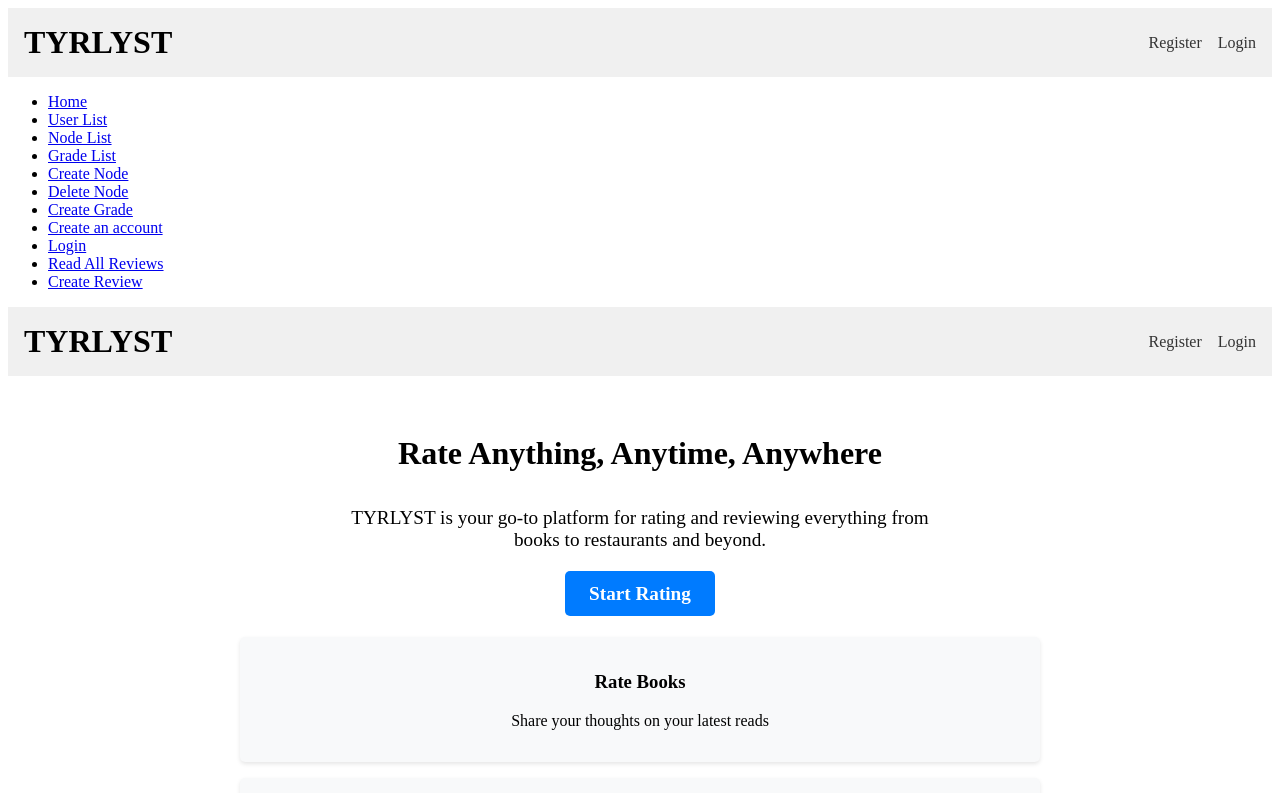
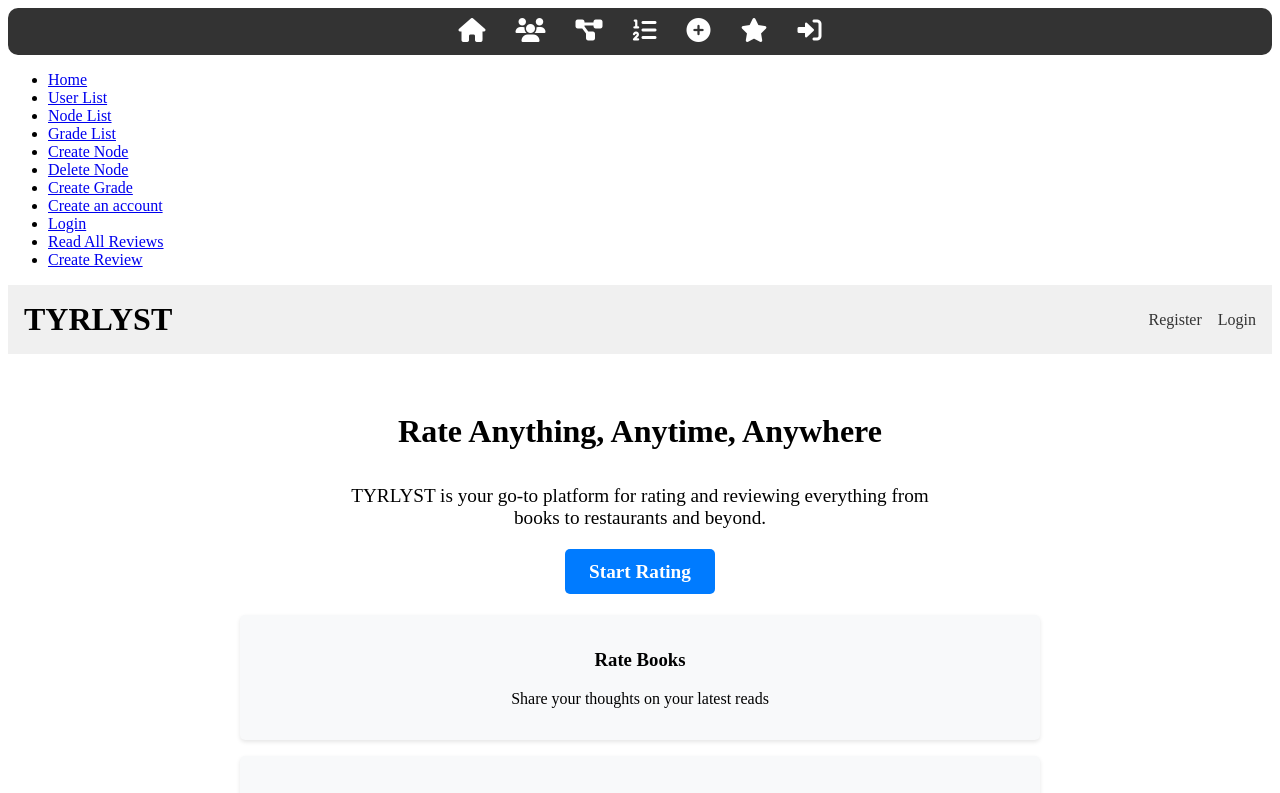
Before and after one commit to jcruzaxaeon/vx000, a React (Vite) app in the folder client/: page / in a window 1280 px wide. Shown: the top 793 px of the page. Built offline with nearby package versions, Linux system fonts and the light colour scheme.

Commit message:
add icon nav-bar

```diff
--- a/client/index.html
+++ b/client/index.html
@@ -3,6 +3,7 @@
   <head>
     <meta charset="UTF-8" />
     <link rel="icon" type="image/svg+xml" href="/vite.svg" />
+    <link rel="stylesheet" href="https://cdnjs.cloudflare.com/ajax/libs/font-awesome/6.1.1/css/all.min.css">
     <meta name="viewport" content="width=device-width, initial-scale=1.0" />
     <title>VX0</title>
   </head>
--- a/client/src/App.jsx
+++ b/client/src/App.jsx
@@ -7,6 +7,7 @@ import { Routes, Route, Link } from 'react-router-dom';
 import UserList from './components/UserList';
 import NodeList from './components/NodeList';
 import { useState } from 'react';
+import IconNavHeader from './components/IconNavHeader';
 import Landing from './components/Landing';
 import Header from './components/Header';
 import CreateNode from './components/CreateNode';
@@ -23,7 +24,8 @@ function App() {
 
   return (
     <>
-      <Header />
+      {/* <Header /> */}
+      <IconNavHeader />
       <nav>
         <ul>
           <li><Link to="/">Home</Link></li>
--- /dev/null
+++ b/client/src/components/IconNavHeader.jsx
@@ -0,0 +1,53 @@
+
+
+// ./client/src/components/IconNavHeader.jsx
+
+import React from 'react';
+import { Link } from 'react-router-dom';
+import '../styles/IconNavHeader.css';
+
+function IconNavHeader() {
+  return (
+    <nav className="icon-nav-header">
+      <ul>
+        <li>
+          <Link to="/" title="Home">
+            <i className="fas fa-home"></i>
+          </Link>
+        </li>
+        <li>
+          <Link to="/api/users" title="User List">
+            <i className="fas fa-users"></i>
+          </Link>
+        </li>
+        <li>
+          <Link to="/nodes" title="Node List">
+            <i className="fas fa-project-diagram"></i>
+          </Link>
+        </li>
+        <li>
+          <Link to="/grades" title="Grade List">
+            <i className="fas fa-list-ol"></i>
+          </Link>
+        </li>
+        <li>
+          <Link to="/nodes/create" title="Create Node">
+            <i className="fas fa-plus-circle"></i>
+          </Link>
+        </li>
+        <li>
+          <Link to="/reviews" title="Read Reviews">
+            <i className="fas fa-star"></i>
+          </Link>
+        </li>
+        <li>
+          <Link to="/login" title="Login">
+            <i className="fas fa-sign-in-alt"></i>
+          </Link>
+        </li>
+      </ul>
+    </nav>
+  );
+}
+
+export default IconNavHeader;
--- /dev/null
+++ b/client/src/styles/IconNavHeader.css
@@ -0,0 +1,43 @@
+
+
+/* ./client/src/styles/IconNavHeader.css */
+
+.icon-nav-header {
+    background-color: #333;
+    padding: 10px 0;
+    border-radius: 10px;
+  }
+
+  .icon-nav-header ul {
+    list-style-type: none;
+    margin: 0;
+    padding: 0;
+    display: flex;
+    justify-content: center;
+  }
+
+  .icon-nav-header li {
+    margin: 0 15px;
+  }
+
+  .icon-nav-header a {
+    color: white;
+    text-decoration: none;
+    font-size: 1.5em;
+    transition: color 0.3s ease;
+  }
+
+  .icon-nav-header a:hover {
+    color: #00a8ff;
+  }
+
+  /* Add responsive design for smaller screens */
+  @media (max-width: 600px) {
+    .icon-nav-header ul {
+      flex-wrap: wrap;
+    }
+
+    .icon-nav-header li {
+      margin: 5px;
+    }
+  }
```
Also changed, not shown: client/src/Routes.jsx (added).
